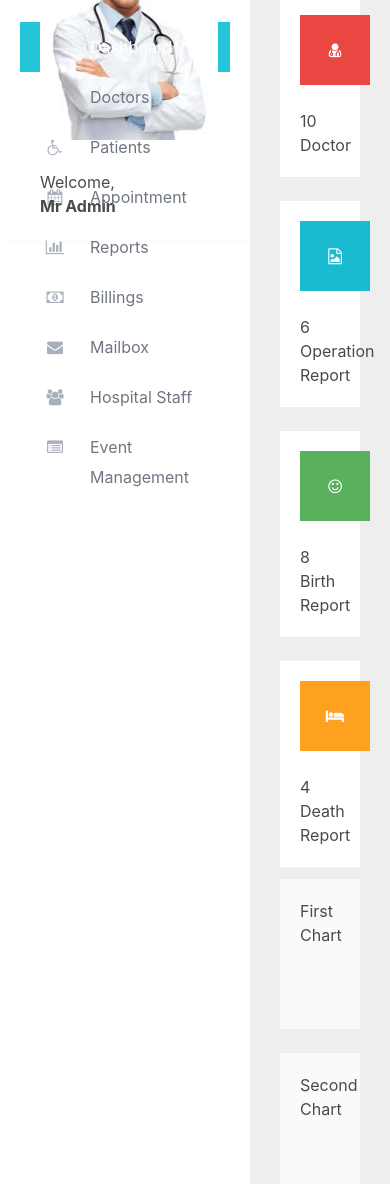
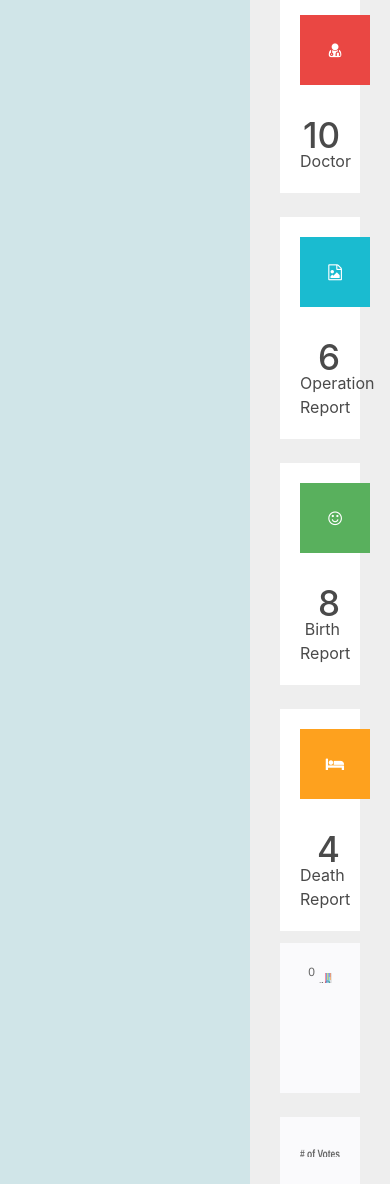
Before and after one commit to samcyn/clinic-matters, a website: page index.html in a window 390 px wide. Shown: the part 160-1344 px from the top of the page. Drawn offline with Linux system fonts and the light colour scheme.

Commit message:
updated with charts and responsive nav and menu

```diff
--- /dev/null
+++ b/assets/css/responsive.css
@@ -0,0 +1,44 @@
+@media(max-width: 991px){
+	#leftSideBar{
+		display:none;
+	}
+
+	#rightSideBar{
+		width: 100%;
+	}
+
+	#rightSideBarNew{
+		position: fixed;
+		height: 100%;
+		background: red;
+		top: 0;
+		right: 0;
+		width: 250px;
+		transform: translate3d(100%, 0,0);
+		transition: all 0.5s;
+
+		display: block;
+		z-index: 1032;
+		visibility: visible;
+		overflow: visible;
+		border-top: none;;
+		text-align: left;
+		padding: 0;
+	}
+
+	.nav-open #rightSideBarNew{
+		transform: translate3d(0, 0, 0);
+	}
+
+	.nav-open .wrapper{
+		left: 0;
+		transform: translate3d(-250px, 0, 0);
+	}
+
+}
+
+@media(min-width: 991px){
+	#rightSideBarNew{
+		display: none;
+	}
+}
--- a/assets/css/style.css
+++ b/assets/css/style.css
@@ -2,7 +2,6 @@
 html, body, .wrapper{
 	margin: 0;
 	padding: 0;
-	height: 100%;
 	width: 100%;
 	background: #D0E5E8;
 }
@@ -15,7 +14,6 @@ html, body, .wrapper{
 }
 
 main{
-	min-height: calc(100% - 52px);
 	position: relative;
 }
 
@@ -27,40 +25,46 @@ main{
 	background: #FFF;
 }
 /*new*/
-#leftSideBar ul{
-	height: 100%;
+
+#L-upper{
+	height: 140px;
+	padding: 20px 0 20px 0;
+	border-bottom: 1px solid #EAE8E9;
 }
 
-#L-upper{
-	height: 130px;
-	padding: 0 0 0 20px;
+#L-upper .columns{
+	margin: 0;
 }
 
-#L-upper li{
-	margin-bottom: 25px;
+#L-upper .columns .is-3{
+	width: 100px;
 }
 
-#ad-style{
-	margin-top: 0;
-	margin-right: 0;
-	padding: 20px 20px 10px 20px;
-  margin-bottom: 30px;
-  border-bottom: 5px solid #FDFDFF;
-	/*border: 1px solid red;*/
+#L-upper #thumbnail{
+	height:80px ;
+	width: 80px ;
+	border-radius: 50%;
+	background: red;
+
 }
 
-#L-upper h5:nth-child(2){
+#L-upper .column:nth-child(2){
+	padding-top: 20px;
+	padding-bottom: 20px;
+}
+
+#L-upper .column h5:nth-child(2){
 	font-weight: bold;
 }
 
-
 #L-Lower{
-	height: calc(100% - 130px);
 	padding: 0 20px;
+	margin-top: 35px;
 }
 
 #L-Lower li:nth-child(1){
 	background: #24C5D9;
+	box-shadow: 0px 7px 3px -2px rgba(198,238,245,1);
 }
 
 #L-Lower li a{
@@ -91,6 +95,45 @@ color: #FFF;
 	color: #6F7681;
 }
 
+#rightSideBar{
+	width: calc(100% - 250px);
+	height: 100%;
+	margin-left: auto;
+	padding: 30px;
+}
+
+#rightSideBar .headings{
+	font-size: 35px;
+	font-weight: 500;
+	margin-bottom: 20px;
+}
+
+#rightSideBar .tile{
+	/*background:  #f2e851;*/
+	height: 150px;
+	padding: 20px;
+	display: block;
+}
+
+#rightSideBar .icons{
+	height: 70px;
+	width: 70px;
+	display: flex;
+	justify-content: center;
+	align-items: center;
+	/*background: powderblue;*/
+	color: #FFF;
+}
+
+#rightSideBar .stats{
+	text-align: right;
+}
+
+.stats h3{
+  height: 40px;
+  font-size: 35px;
+  font-weight: 500;
+}
 
 .bg-grey{
 	background: #EEEEEE;
@@ -117,41 +160,23 @@ color: #FFF;
 	background:#FEA11E;
 }
 
+.tile__body #barChart, .tile__body #doughnut-chart, .tile__body #bar-chart-horizontal {
+ height: 400px;
+ width: 400px;
+}
+
 /*.tx-white{
 	color: #FFFFFF;
 }*/
 
-
-/*new*/
-
-#main{
-	width: calc(100% - 250px);
-	height: 100%;
-	margin-left: auto;
-	padding: 30px;
+/*changes under consideration*/
+/*#rightSideBar .icons{
+    height: 90px;
+    width: 90px;
 }
 
-#main .headings{
-	font-size: 35px;
-	font-weight: 500;
-	margin-bottom: 20px;
-}
+.fa{
+	font-size: 40px;
+}*/
 
-#main .tile{
-	/*background:  #f2e851;*/
-	height: 150px;
-	padding: 20px;
-	display: block;
-}
-
-
-
-#main .icons{
-	height: 70px;
-	width: 70px;
-	display: flex;
-	justify-content: center;
-	align-items: center;
-	/*background: powderblue;*/
-	color: #FFF;
-}
+/*height: 110px; for column surrounding column is-5*/
--- /dev/null
+++ b/assets/js/main.js
@@ -0,0 +1,256 @@
+var app = {
+	sideBarController: function(){
+		//pick body
+		var body = document.getElementsByTagName('body')[0];
+
+		//pick leftsidebar from the DOM
+		var $leftSideBar = document.getElementById('leftSideBar');
+
+		//create a new element
+		var $rightSideBarNew = document.createElement('aside');
+
+		//pick toggler
+		var toggler = document.getElementsByClassName('navbar-burger')[0];
+
+		//add an id to it
+		$rightSideBarNew.id = 'rightSideBarNew';
+
+		//append to body
+		// body.appendChild($rightSideBarNew);
+
+		//clone leftSideBar
+
+		var $cloneleftSideBar = $leftSideBar.cloneNode(true);
+
+		// console.log({$rightSideBarNew});
+		// console.log({$cloneleftSideBar});
+		//console.log($cloneleftSideBar.innerHTML);
+		// console.log(window.innerWidth);
+		// console.log(window);
+
+		if (window.innerWidth <= 991){
+			//console.log('I am at ' + window.innerWidth);
+			$rightSideBarNew.innerHTML = $cloneleftSideBar.innerHTML;
+
+			//append to body
+			body.appendChild($rightSideBarNew);
+
+			function togglerHandler(e){
+				body.classList.toggle('nav-open');
+			}
+
+				toggler.addEventListener('click', togglerHandler);
+
+		}
+	},
+
+	barChartController: function(){
+		var ctx = document.getElementById("barChart");
+		var myChart = new Chart(ctx, {
+	    type: 'bar',
+	    data: {
+	        labels: ["Red", "Blue", "Yellow", "Green", "Purple", "Orange"],
+	        datasets: [{
+	            label: '# of Votes',
+	            data: [12, 19, 3, 5, 2, 3],
+	            backgroundColor: [
+	                '#FD203B',
+	                '#208BFD',
+	                '#FDFD20',
+	                '#20FD2E',
+	                '#C420FD',
+	                '#FDA920'
+	            ],
+	            borderColor: [
+	                'rgba(255,99,132,1)',
+	                'rgba(54, 162, 235, 1)',
+	                'rgba(255, 206, 86, 1)',
+	                'rgba(75, 192, 192, 1)',
+	                'rgba(153, 102, 255, 1)',
+	                'rgba(255, 159, 64, 1)'
+	            ],
+	            borderWidth: 1
+	        }]
+	    },
+	    options: {
+	      scales: {
+	          yAxes: [{
+	              ticks: {
+	                  beginAtZero:true
+	              }
+	          }]
+	      }
+	    }
+		});
+	},
+
+	doughnutChartController: function(){
+		var ctx = document.getElementById("doughnut-chart");
+		var myChart = new Chart(ctx, {
+	    type: 'doughnut',
+	    data: {
+	      labels: ["Red", "Blue", "Yellow", "Green", "Purple"],
+	      datasets: [
+	        {
+	          label: "Population (millions)",
+	          backgroundColor: ["#FD203B", "#208BFD","#FDFD20","#20FD2E","#C420FD"],
+	          data: [2478,5267,734,784,433]
+	        }
+	      ]
+	    },
+	    options: {
+	      title: {
+	        display: true,
+	        text: '# of Votes'
+	      }
+	    }
+		});
+	},
+
+	lineChartController: function(){
+		var ctx = document.getElementById("line-chart");
+		var myChart = new Chart(ctx, {
+		  type: 'line',
+		  data: {
+		    labels: [1500,1600,1700,1750,1800,1850,1900,1950,1999,2050],
+		    datasets: [{
+		        data: [86,114,106,106,107,111,133,221,783,2478],
+		        label: "Red",
+		        borderColor: "#FD203B",
+		        fill: false
+		      }, {
+		        data: [282,350,411,502,635,809,947,1402,3700,5267],
+		        label: "Blue",
+		        borderColor: "#208BFD",
+		        fill: false
+		      }, {
+		        data: [168,170,178,190,203,276,408,547,675,734],
+		        label: "Yellow",
+		        borderColor: "#208BFD",
+		        fill: false
+		      }, {
+		        data: [40,20,10,16,24,38,74,167,508,784],
+		        label: "Green",
+		        borderColor: "#20FD2E",
+		        fill: false
+		      }, {
+		        data: [6,3,2,2,7,26,82,172,312,433],
+		        label: "Purple",
+		        borderColor: "#C420FD",
+		        fill: false
+		      }
+		    ]
+		  },
+		  options: {
+		    title: {
+		      display: true,
+		      text: '# of Votes'
+		    }
+		  }
+		});
+	},
+
+	hbarChartController: function(){
+		var ctx = document.getElementById("bar-chart-horizontal");
+		var myChart = new Chart(ctx, {
+	    type: 'horizontalBar',
+	    data: {
+	        labels: ["Red", "Blue", "Yellow", "Green", "Purple", "Orange"],
+	        datasets: [{
+	            label: '# of Votes',
+	            data: [12, 19, 3, 5, 2, 3],
+	            backgroundColor: [
+	                '#FD203B',
+	                '#208BFD',
+	                '#FDFD20',
+	                '#20FD2E',
+	                '#C420FD',
+	                '#FDA920'
+	            ],
+	            borderColor: [
+	                'rgba(255,99,132,1)',
+	                'rgba(54, 162, 235, 1)',
+	                'rgba(255, 206, 86, 1)',
+	                'rgba(75, 192, 192, 1)',
+	                'rgba(153, 102, 255, 1)',
+	                'rgba(255, 159, 64, 1)'
+	            ],
+	            borderWidth: 1
+	        }]
+	    },
+	    options: {
+	      scales: {
+	          yAxes: [{
+	              ticks: {
+	                  beginAtZero:true
+	              }
+	          }]
+	      }
+	    }
+		});
+	},
+
+	barChartController2: function(){
+		var ctx = document.getElementById("barChart2");
+		var myChart = new Chart(ctx, {
+	    type: 'bar',
+	    data: {
+	        labels: ["Red", "Blue", "Yellow", "Green", "Purple", "Orange"],
+	        datasets: [{
+	            label: '# of Votes',
+	            data: [12, 19, 3, 5, 2, 3],
+	            backgroundColor: [
+	                '#FD203B',
+	                '#208BFD',
+	                '#FDFD20',
+	                '#20FD2E',
+	                '#C420FD',
+	                '#FDA920'
+	            ],
+	            borderColor: [
+	                'rgba(255,99,132,1)',
+	                'rgba(54, 162, 235, 1)',
+	                'rgba(255, 206, 86, 1)',
+	                'rgba(75, 192, 192, 1)',
+	                'rgba(153, 102, 255, 1)',
+	                'rgba(255, 159, 64, 1)'
+	            ],
+	            borderWidth: 1
+	        }]
+	    },
+	    options: {
+	      scales: {
+	          yAxes: [{
+	              ticks: {
+	                  beginAtZero:true
+	              }
+	          }]
+	      }
+	    }
+		});
+	},
+
+	doughnutChartController2: function(){
+		var ctx = document.getElementById("doughnut-chart2");
+		var myChart = new Chart(ctx, {
+	    type: 'doughnut',
+	    data: {
+	      labels: ["Red", "Blue", "Yellow", "Green", "Purple"],
+	      datasets: [
+	        {
+	          label: "Population (millions)",
+	          backgroundColor: ["#FD203B", "#208BFD","#FDFD20","#20FD2E","#C420FD"],
+	          data: [2478,5267,734,784,433]
+	        }
+	      ]
+	    },
+	    options: {
+	      title: {
+	        display: true,
+	        text: '# of Votes'
+	      }
+	    }
+		});
+	},
+
+};
--- a/index.html
+++ b/index.html
@@ -8,10 +8,17 @@
 		<link rel="stylesheet" type="text/css" href="assets/plugins/bulma/css/bulma.css">
 		<!-- font-awesome -->
 		<link rel="stylesheet" type="text/css" href="assets/plugins/font-awesome/css/font-awesome.min.css">
+
+		<!-- main/style css  -->
+		<link rel="stylesheet" type="text/css" href="assets/css/responsive.css">
 		<!-- main/style css  -->
 		<link rel="stylesheet" type="text/css" href="assets/css/style.css">
+
+
 </head>
+
 <body>
+	<div class="wrapper">
 		<header>
 			<nav class="navbar bg-blue">
 			  <div class="navbar-brand">
@@ -77,9 +84,9 @@
 				<ul>
 					<li>
 						<div>
-							<div class="columns" id="ad-style">
+							<div class="columns">
 							  <div class="column is-3">
-							    <div class="thumbnail">
+							    <div id="thumbnail">
 							    	<img src="assets/img/icon/Doctor.jpg">
 							    </div>
 							  </div>
@@ -164,12 +171,12 @@
 			</div>
 		</aside>
 
-		<section class="main bg-grey" id="main">
+		<section class="bg-grey" id="rightSideBar">
 			<h3 class="headings">Dashboard</h3>
 			<div class="panels">
 				<div class="columns">
 					<div class="column">
-						<div class="tile  is-success bg-white">
+						<div class="tile is-success bg-white">
 							<div class="columns">
 								<div class="column is-5">
 									<div class="icons bg-red">
@@ -250,13 +257,17 @@
 				<div class="columns">
 					<div class="column">
 						<div class="tile bg-offwhite">
-							<p>First Chart</p>
+							<div class="tile__body">
+								<canvas id="barChart"></canvas>
+							</div>
 						</div>
 					</div>
 
 					<div class="column">
 						<div class="tile bg-offwhite">
-							<p>Second Chart</p>
+							<div class="tile__body">
+								<canvas id="doughnut-chart"></canvas>
+							</div>
 						</div>
 					</div>
 				</div>
@@ -266,13 +277,17 @@
 				<div class="columns">
 					<div class="column">
 						<div class="tile bg-offwhite">
-							<p>First Chart</p>
+							<div class="tile__body">
+								<canvas id="bar-chart-horizontal"></canvas>
+							</div>
 						</div>
 					</div>
 
 					<div class="column">
 						<div class="tile bg-offwhite">
-							<p>Second Chart</p>
+							<div class="tile__body">
+								<canvas id="line-chart"></canvas>
+							</div>
 						</div>
 					</div>
 				</div>
@@ -282,20 +297,39 @@
 				<div class="columns">
 					<div class="column">
 						<div class="tile bg-offwhite">
-							<p>First Chart</p>
+							<div class="tile__body">
+								<canvas id="doughnut-chart2"></canvas>
+							</div>
 						</div>
 					</div>
 
 					<div class="column">
 						<div class="tile bg-offwhite">
-							<p>Second Chart</p>
+							<div class="tile__body">
+								<canvas id="barChart2"></canvas>
+							</div>
 						</div>
 					</div>
 				</div>
 			</div>
 		</section>
+
+
 		</main>
+	</div>
+
 <!-- Jquery -->
 <script src="assets/plugins/jquery-2.2.3.min.js"></script>
+<script src="assets/plugins/Chartjs/chart.min.js"></script>
+<script src="assets/js/main.js"></script>
+<script>
+	app.sideBarController();
+	app.barChartController();
+	app.doughnutChartController();
+	app.lineChartController();
+	app.hbarChartController();
+	app.barChartController2();
+	app.doughnutChartController2();
+</script>
 </body>
 </html>
```
Also changed, not shown: assets/plugins/Chartjs/chart.min.js (added). Lines whose indentation alone changed are shown as unchanged.
